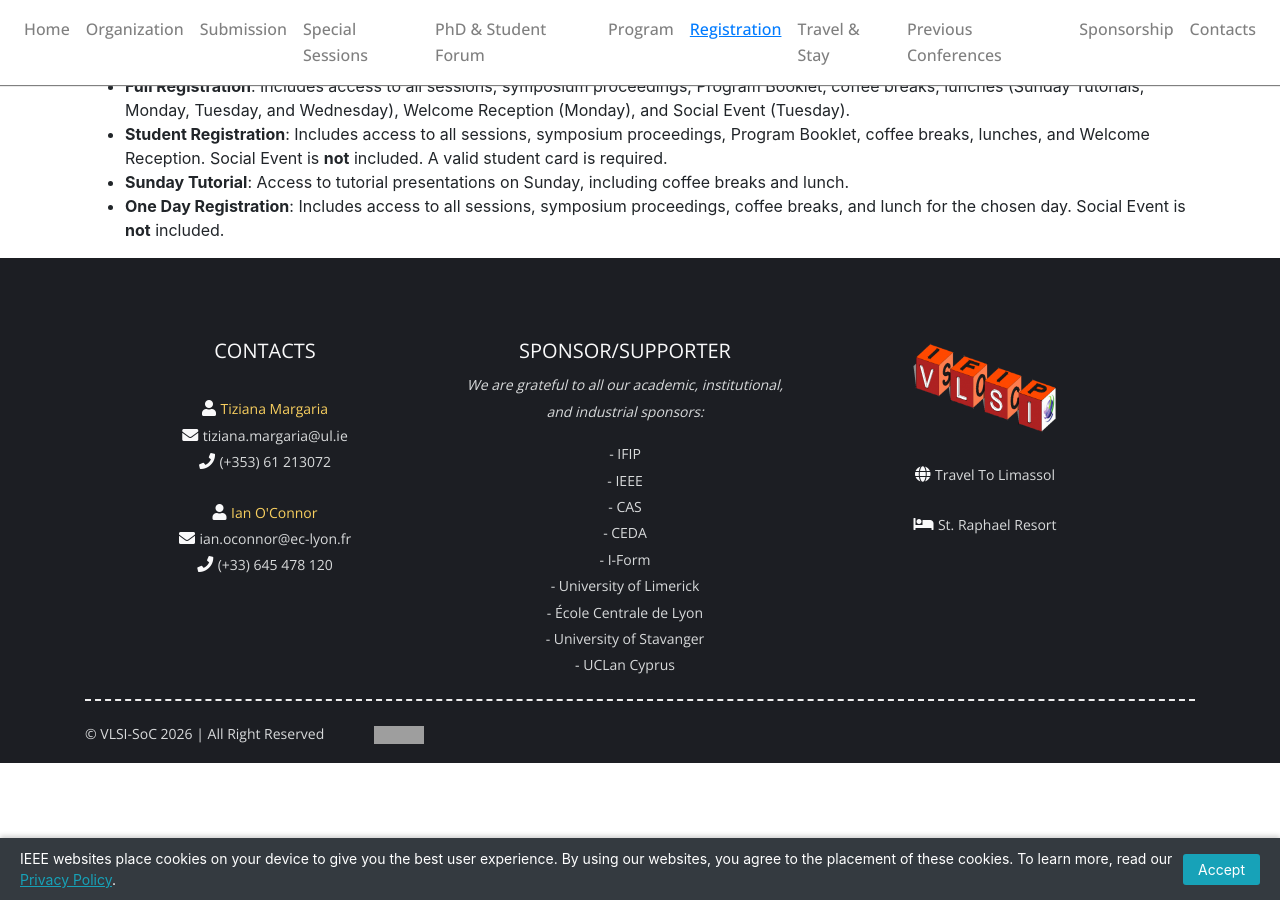
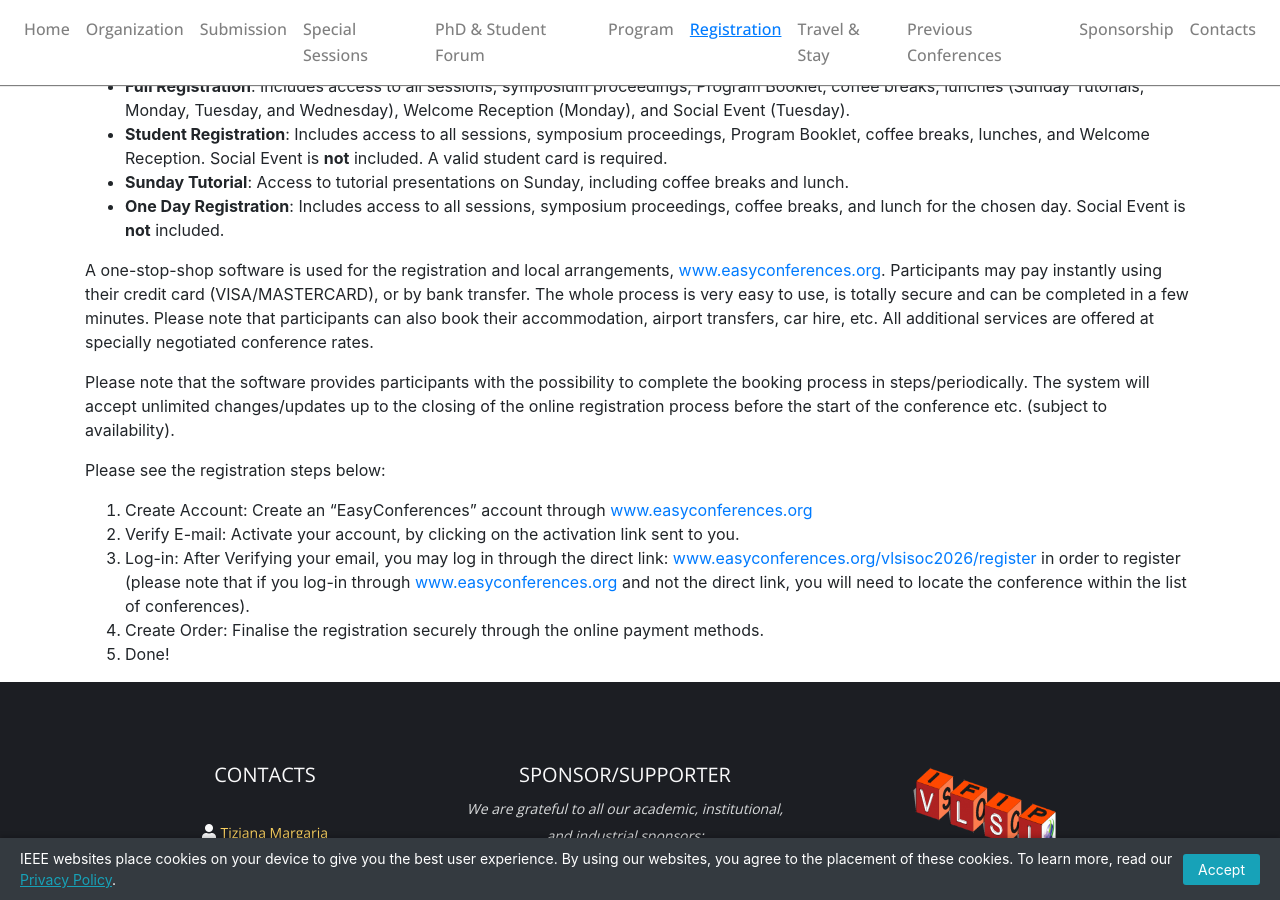
Before and after one commit to vlsi-soc/vlsi-soc, a Jekyll site: the page built from registration.md, in a window 1280 px wide and 900 px high, scrolled down 1082 px. Built offline with Jekyll 4.4.1, drawn with Linux system fonts in a browser that asks for light colours; nearby versions of some CDN libraries; grey boxes are pictures that could not be loaded.

Commit message:
Added registration info

```diff
--- a/registration.md
+++ b/registration.md
@@ -27,6 +27,20 @@ description: "Registration information and fees for VLSI-SoC 2026"
             <li><strong>Sunday Tutorial</strong>: Access to tutorial presentations on Sunday, including coffee breaks and lunch.</li>
             <li><strong>One Day Registration</strong>: Includes access to all sessions, symposium proceedings, coffee breaks, and lunch for the chosen day. Social Event is <strong>not</strong> included.</li>
          </ul>
+
+         <p>A one-stop-shop software is used for the registration and local arrangements, <a href="https://www.easyconferences.org">www.easyconferences.org</a>.
+         Participants may pay instantly using their credit card (VISA/MASTERCARD), or by bank transfer. The whole process is very easy to use, is totally secure and can be completed in a few minutes. Please note that participants can also book their accommodation, airport transfers, car hire, etc. All additional services are offered at specially negotiated conference rates.</p>
+
+         <p>Please note that the software provides participants with the possibility to complete the booking process in steps/periodically. The system will accept unlimited changes/updates up to the closing of the online registration process before the start of the conference etc. (subject to availability).</p>
+
+         <p>Please see the registration steps below:
+         <ol>
+            <li>Create Account: Create an “EasyConferences” account through <a href="https://www.easyconferences.org">www.easyconferences.org</a></li>
+            <li>Verify E-mail: Activate your account, by clicking on the activation link sent to you.</li>
+            <li>Log-in: After Verifying your email, you may log in through the direct link: <a href="https://www.easyconferences.org/vlsisoc2026/register">www.easyconferences.org/vlsisoc2026/register</a> in order to register (please note that if you log-in through <a href="https://www.easyconferences.org">www.easyconferences.org</a> and not the direct link, you will need to locate the conference within the list of conferences).</li>
+            <li>Create Order: Finalise the registration securely through the online payment methods.</li>
+            <li>Done!</li>
+         </ol></p>
 
          <!-- <h3>Advance/Late Registration Fees</h3>
          <table class="table table-hover">
```
